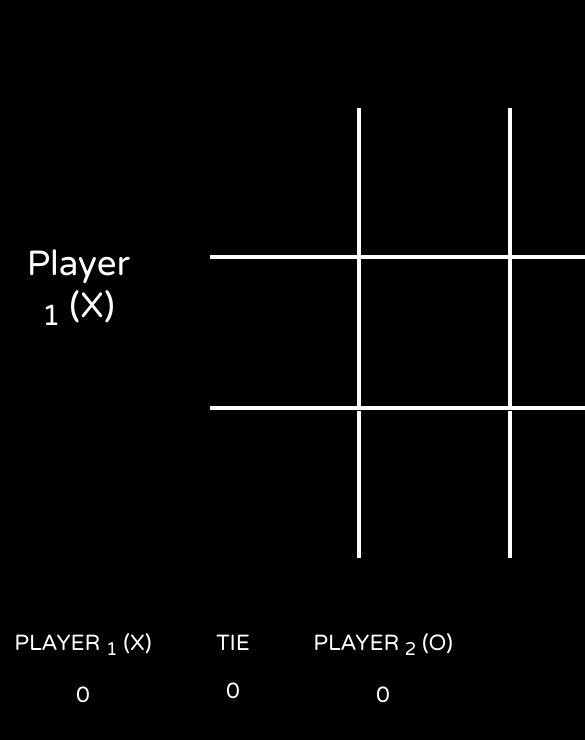
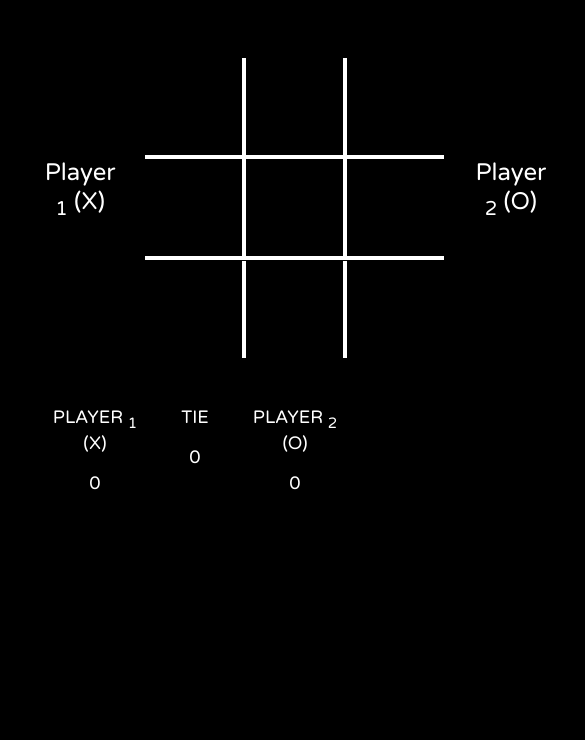
Before and after one commit to betselot49/tic-tac-toe-game, a plain HTML site: page index.html in a window 390 px wide. Shown: the top 740 px of the page, 585 px wide, since content can reach past the window. Drawn offline with Linux system fonts and the light colour scheme.

Commit message:
Update index.css

```diff
--- a/index.css
+++ b/index.css
@@ -2,6 +2,7 @@ body {
     background-color: black;
     color: white;
     font-family: 'Varela Round', sans-serif;
+    padding: 0 20px;
 }
 
 .game-container {
@@ -128,7 +129,6 @@ body {
 .result {
     display: grid;
     grid-template-columns: 1fr 1fr 1fr;
-    height: 450px;
     width: 450px;
     margin: auto;
     margin-top: 50px;
@@ -139,3 +139,58 @@ body {
     font-size: 22px;
     cursor: pointer;
 }
+
+@media screen and (max-width: 500px) {
+    .game-container {
+        display: grid;
+        grid-template-columns: 1fr 1fr 1fr;
+        column-gap: 30px;
+        margin: auto;
+    }
+
+    .winner1 {
+        font-size: 24px;
+    }
+
+    .winner2 {
+        font-size: 24px;
+    }
+
+    .emoji {
+        font-size: 50px;
+        padding: 0;
+        margin: 0;
+        margin-top: -12px;
+    }
+
+    .container {
+        display: grid;
+        grid-template-columns: 1fr 1fr 1fr;
+        max-height: 300px;
+        max-width: 300px;
+        margin: auto;
+        margin-top: 50px;
+    }
+
+    .container div {
+        max-width: 97px;
+        max-height: 97px;
+        margin: 0;
+        padding: 0;
+        font-size: 80px;
+    }
+
+    .result {
+        display: grid;
+        grid-template-columns: 1fr 1fr 1fr;
+        max-width: 300px;
+        margin: auto;
+        margin-top: 30px;
+    }
+
+    .result__item p {
+        text-align: center;
+        font-size: 18px;
+        cursor: pointer;
+    }
+}
```
